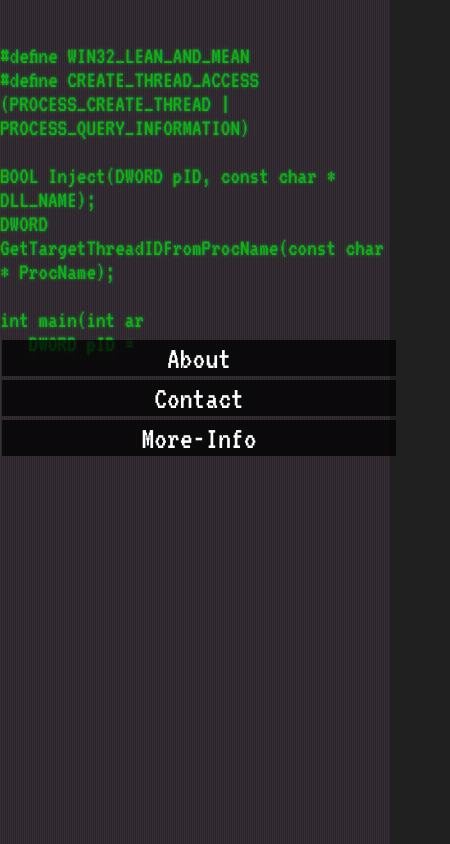
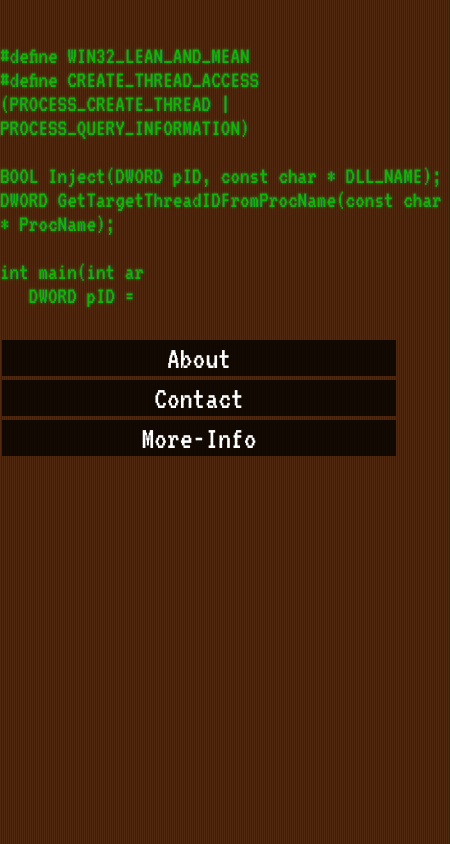
Before and after one commit to tony-baglien/hack-type, a plain HTML site: page index.html in a window 390 px wide. Shown: the whole page, 450 px wide, since content can reach past the window. Drawn offline with nearby package versions, Linux system fonts and the light colour scheme.

Commit message:
added wordwrap to the mobile textBodydiv

```diff
--- a/script.js
+++ b/script.js
@@ -63,7 +63,7 @@ function keyboardType() {
 }
 
 function autoType() {
-  textBody.innerText = sourceCode.substring(startIdx, endIdx + CHAR_SPEED);
+  textBody.innerHTML = sourceCode.substring(startIdx, endIdx + CHAR_SPEED);
   endIdx += CHAR_SPEED;
   if (endIdx > sourceCode.length) {
     startIdx = 0;
--- a/style.css
+++ b/style.css
@@ -68,6 +68,8 @@ body {
 @media screen and (max-width: 450px) {
   .textBody {
     display: inline-block;
+    width: 450px;
+    word-wrap: break-word;
   }
   #header {
     position: fixed;
```
